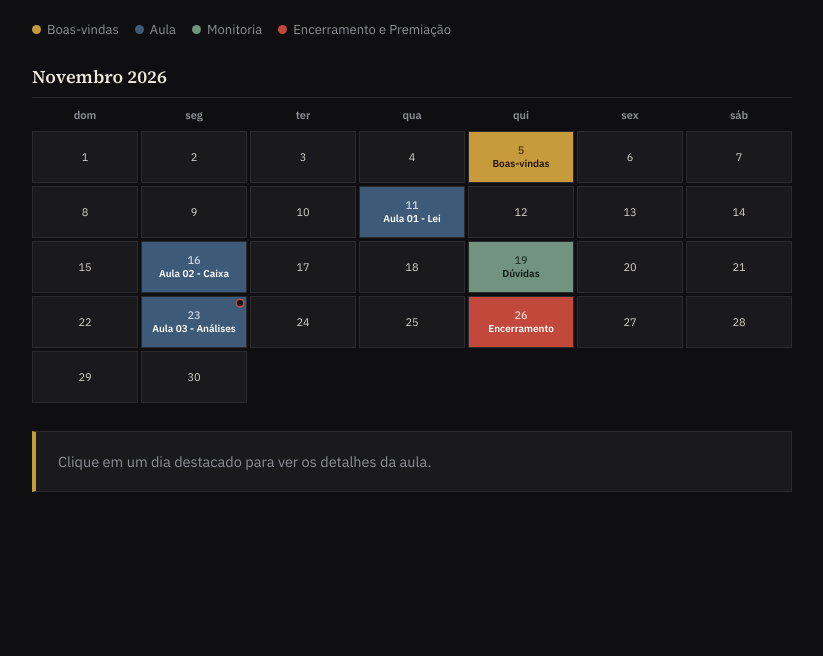
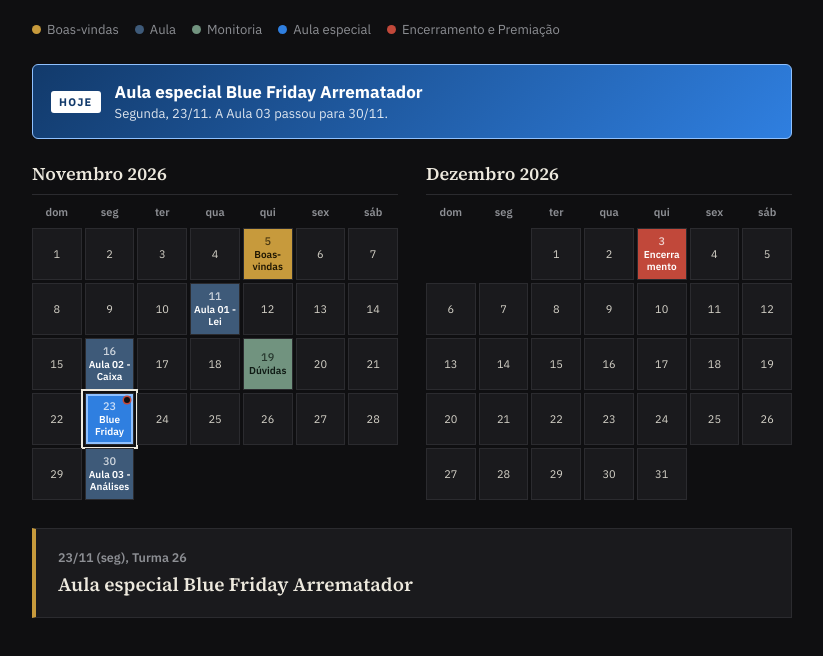
Before and after one commit to Tfalavina/jornada-arrematador, a plain HTML site: page aulas/calendario.html in a window 1280 px wide. Shown: the part 142-798 px from the top of the page, without its empty margins (228-1051 px from the left). Drawn offline with Linux system fonts and the light colour scheme.

Commit message:
Calendário T26: Aula especial Blue Friday 23/11, Aula 03 em 30/11, Encerramento em 03/12
Co-Authored-By: Claude Opus 5.5 <noreply@anthropic.com>
Claude-Session: https://claude.ai/code/session_013dzUetVCLScZQEER4UwxRt

```diff
--- a/aulas/calendario.html
+++ b/aulas/calendario.html
@@ -16,6 +16,7 @@
     --gold:#C79A3C;
     --wax:#C1483A;
     --slate:#71937F;
+    --blue:#2F7FE0;
     --border:#2B2B2F;
     --text:#D6D3C9;
     --muted:#8D8F94;
@@ -108,6 +109,7 @@
   .dot.aula{background:var(--aula-bg);}
   .dot.monitoria{background:var(--slate);}
   .dot.avancada{background:var(--wax);}
+  .dot.especial{background:var(--blue);}
 
   .months{
     display:flex;
@@ -129,7 +131,7 @@
   }
   .grid{
     display:grid;
-    grid-template-columns:repeat(7,1fr);
+    grid-template-columns:repeat(7,minmax(0,1fr));
     gap:3px;
   }
   .weekday{
@@ -163,6 +165,7 @@
     line-height:1;
   }
   .cell .day-label{
+    overflow-wrap:anywhere;
     font-size:10px;
     line-height:1.15;
     text-align:center;
@@ -180,6 +183,12 @@
   .cell.event.aula{background:var(--aula-bg);}
   .cell.event.monitoria{background:var(--slate); color:#0F1A14;}
   .cell.event.avancada{background:var(--wax);}
+  .cell.event.especial{background:var(--blue); box-shadow:0 0 0 2px #8FC1FF inset;}
+  .destaque{display:flex; align-items:center; gap:14px; margin:0 0 22px; padding:16px 18px; background:linear-gradient(135deg,#123A6B,#2F7FE0); border:1px solid #8FC1FF; color:#fff; border-radius:6px;}
+  .destaque .tag{font-size:11px; letter-spacing:.12em; text-transform:uppercase; background:#fff; color:#123A6B; padding:4px 8px; font-weight:700; border-radius:3px; white-space:nowrap;}
+  .destaque .txt{font-size:17px; font-weight:700; line-height:1.3;}
+  .destaque .sub{font-size:13px; opacity:.85; font-weight:400; margin-top:2px;}
+  .destaque[hidden]{display:none;}
   .cell.event:hover{filter:brightness(1.15);}
   .cell.event.selected{
     outline:2.5px solid var(--heading);
@@ -250,7 +259,13 @@
     <span><i class="dot boas-vindas"></i>Boas-vindas</span>
     <span><i class="dot aula"></i>Aula</span>
     <span><i class="dot monitoria"></i>Monitoria</span>
+    <span><i class="dot especial"></i>Aula especial</span>
     <span><i class="dot avancada"></i>Encerramento e Premiação</span>
+  </div>
+
+  <div class="destaque" id="destaque" hidden>
+    <span class="tag" id="destaque-tag">Hoje</span>
+    <div><div class="txt">Aula especial Blue Friday Arrematador</div><div class="sub">Segunda, 23/11. A Aula 03 passou para 30/11.</div></div>
   </div>
 
   <div class="months" id="months"></div>
@@ -268,14 +283,15 @@ const MESES = ['janeiro','fevereiro','março','abril','maio','junho','julho','ag
 const turmas = {
   T26: {
     label: 'Turma 26',
-    months: [{ano:2026, mes:10}],
+    months: [{ano:2026, mes:10}, {ano:2026, mes:11}],
     events: {
       '2026-11-05': {tipo:'boas-vindas', titulo:'Boas-vindas T26', curto:'Boas-vindas'},
       '2026-11-11': {tipo:'aula', titulo:'Aula 01, Desafio 1/3: O Código da Lei', curto:'Aula 01 - Lei'},
       '2026-11-16': {tipo:'aula', titulo:'Aula 02, Desafio 2/3: Módulo Caixa', curto:'Aula 02 - Caixa'},
       '2026-11-19': {tipo:'monitoria', titulo:'Monitoria, Aula de Dúvidas', curto:'Dúvidas'},
-      '2026-11-23': {tipo:'aula', titulo:'Aula 03, Desafio 3/3: Análises Essenciais', curto:'Aula 03 - Análises'},
-      '2026-11-26': {tipo:'avancada', titulo:'Aula de Encerramento e Premiação', curto:'Encerramento'}
+      '2026-11-23': {tipo:'especial', titulo:'Aula especial Blue Friday Arrematador', curto:'Blue Friday'},
+      '2026-11-30': {tipo:'aula', titulo:'Aula 03, Desafio 3/3: Análises Essenciais', curto:'Aula 03 - Análises'},
+      '2026-12-03': {tipo:'avancada', titulo:'Aula de Encerramento e Premiação', curto:'Encerramento'}
     }
   }
 };
@@ -403,6 +419,14 @@ function renderDetail(){
     '<div class="d-title">' + evento.titulo + '</div>';
 }
 
+(function(){
+  const D='2026-11-23', el=document.getElementById('destaque');
+  if (hojeStr <= D){
+    el.hidden=false;
+    if (hojeStr < D) document.getElementById('destaque-tag').textContent='23/11';
+    if (hojeStr === D) selecionado = D;
+  }
+})();
 renderTabs();
 renderMonths();
 renderDetail();
```
